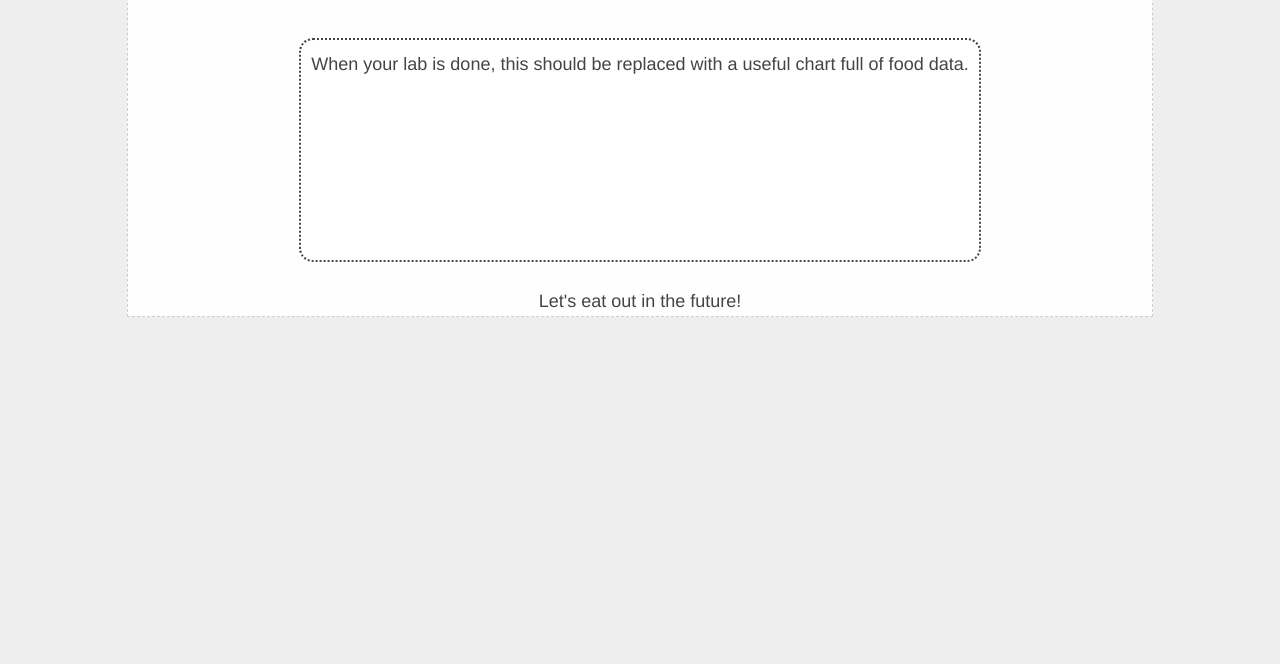
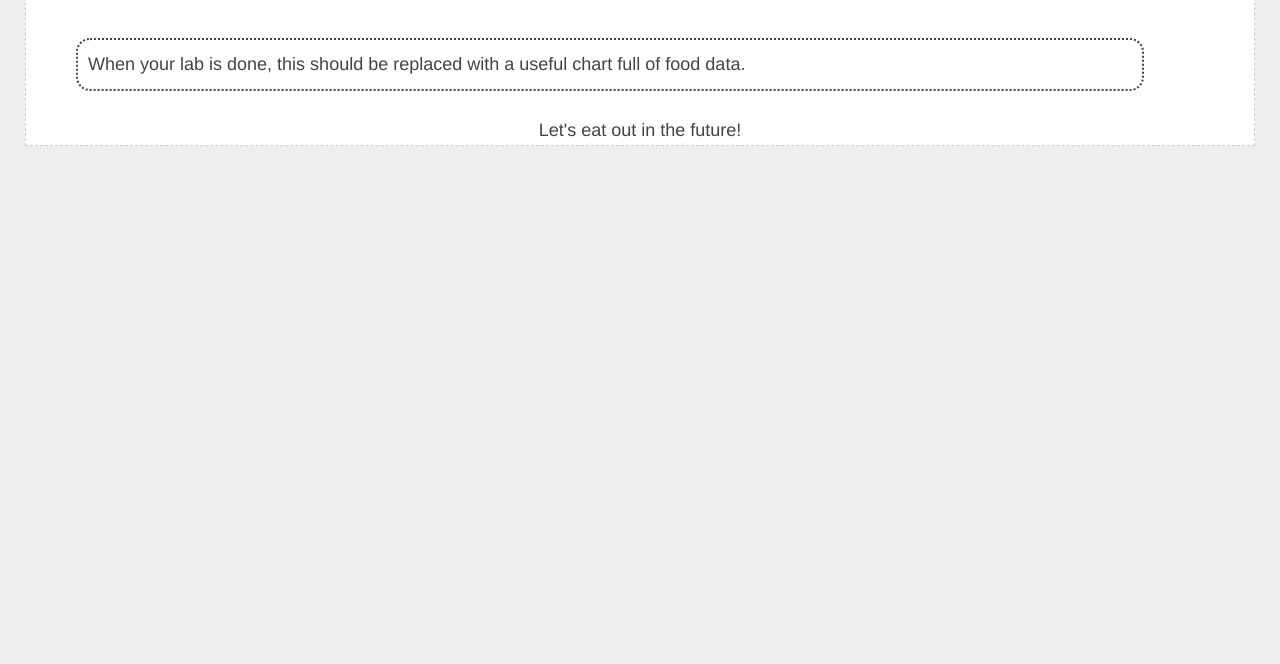
Before and after one commit to RuiqiLai0210/ruiqilai0210.github.io, a plain HTML site: page lab_8/index.html in a window 1280 px wide. Shown: the part 136-800 px from the top of the page. Drawn offline with Linux system fonts and the light colour scheme; no server answers.

Commit message:
Update styles.css

```diff
--- a/lab_8/styles.css
+++ b/lab_8/styles.css
@@ -25,19 +25,18 @@ h3 {
   right: 0;
   left: 0;
   display: flex;
-  justify-content: center;
   align-items: flex-start;
   font-family: Helvetica, Geneva, Tahoma, sans-serif;
 }
 
 .wrapper {
   min-height: 100%;
+  width: 100%;
   display: flex;
-  width: 80%;
   justify-content: flex-start;
-  align-items: center;
   flex-wrap: wrap;
   flex-direction: column;
+  align-items: center;
   background: #fefefe;
   border: 1px dashed #ccc;
   margin: 25px;
@@ -69,8 +68,8 @@ h3 {
 .content {
   background: #fff;
   border: 2px dotted #444;
-  flex-grow: 2;
-  flex: 0 0 200px;
+  align-self: flex-start;
+  width: 85%;
   padding: 10px;
   overflow-wrap: break-word;
   margin: 25px 50px;
```
